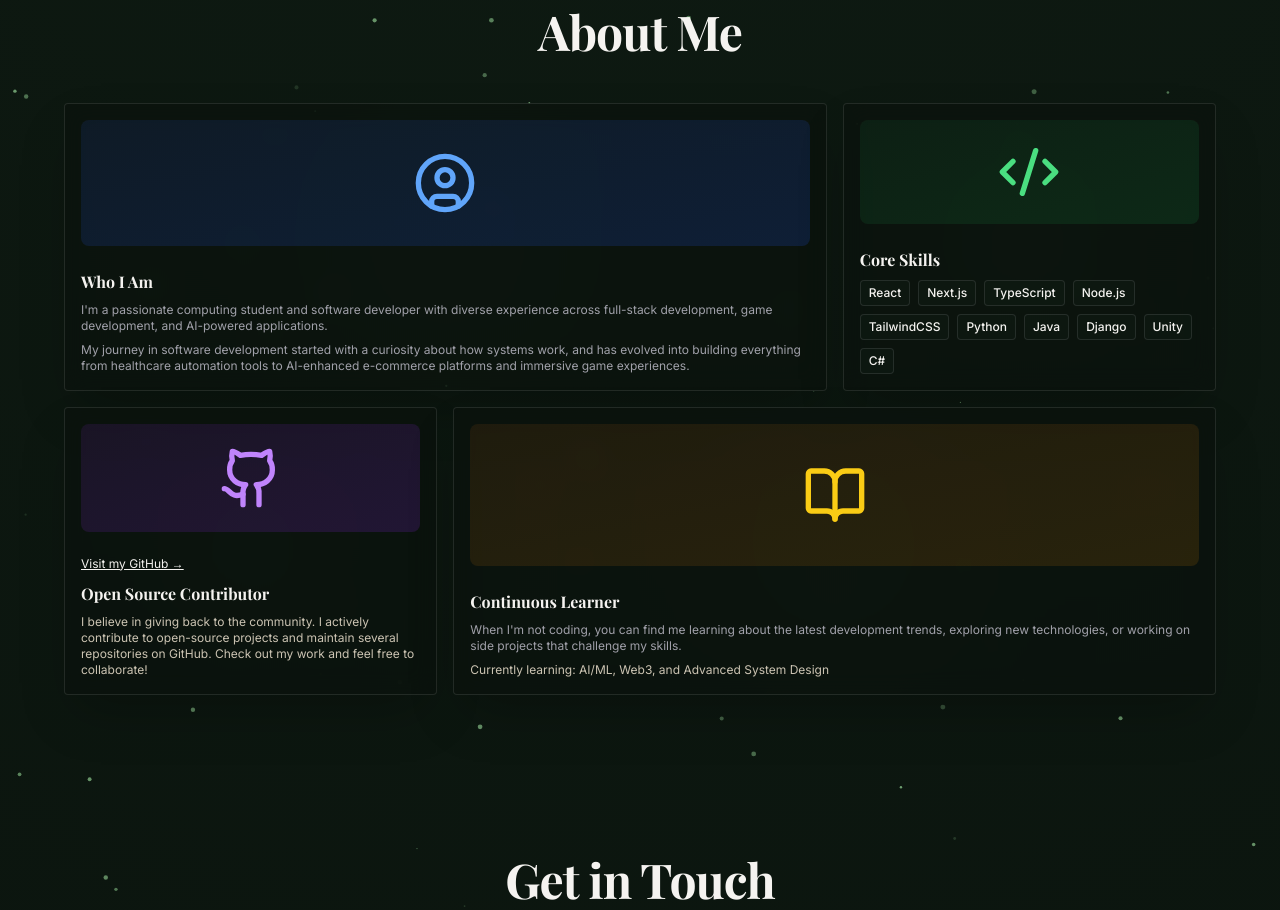
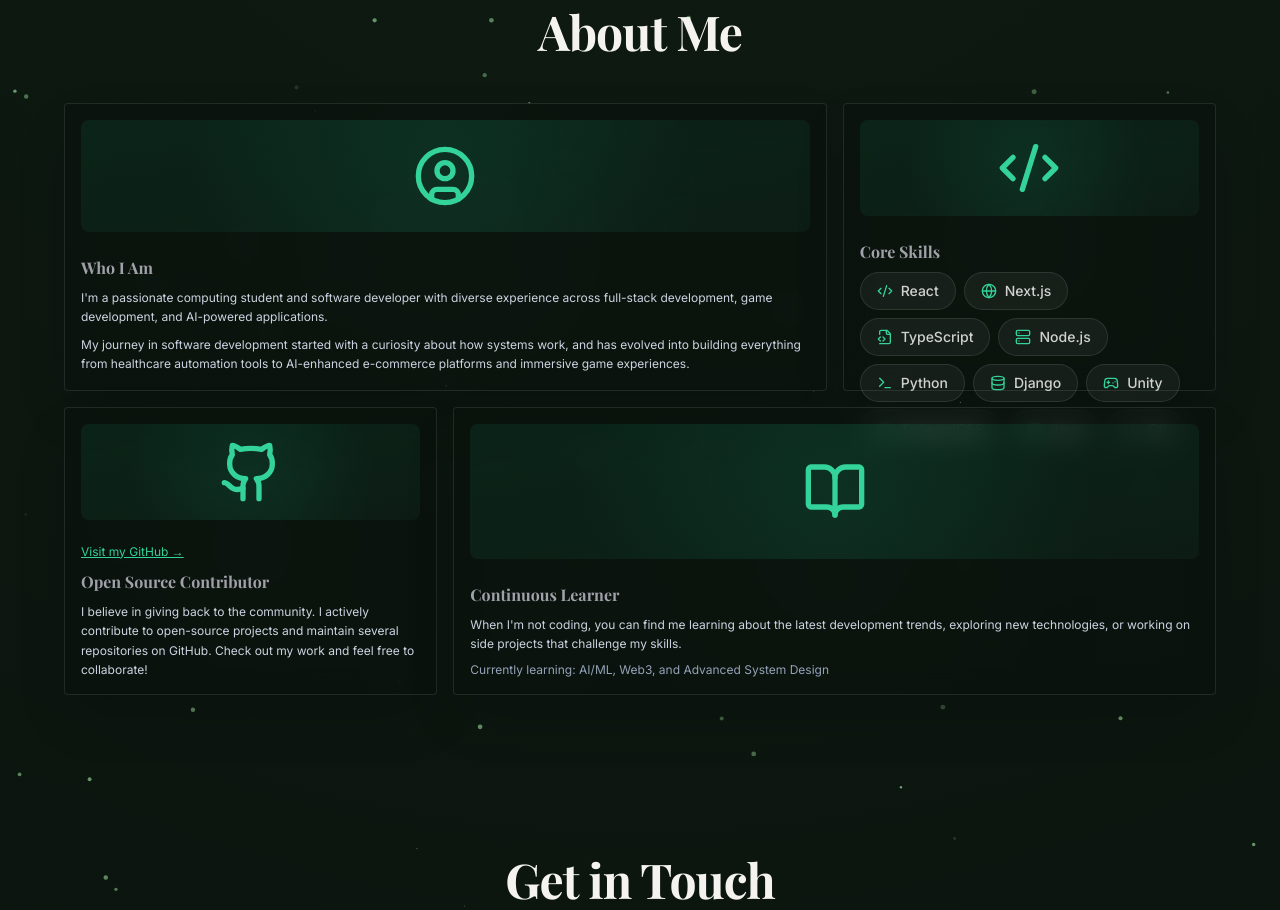
Before and after one commit to Daliadea/Personal-website-portfolio, a Next.js app: page / in a window 1280 px wide. Shown: the part 2440-3350 px from the top of the page. Built offline with nearby package versions, Linux system fonts and the light colour scheme; no server answers.

Commit message:
Polish About Me section: emerald theme, glassmorphism skill pills with icons, improved typography

```diff
--- a/components/About.tsx
+++ b/components/About.tsx
@@ -4,15 +4,32 @@ import { motion } from "framer-motion";
 import { BentoGrid, BentoGridItem } from "@/components/ui/bento-grid";
 import {
   Code2,
-  Rocket,
   Github,
   BookOpen,
-  UserCircle
+  UserCircle,
+  Server,
+  Database,
+  Terminal,
+  Cpu,
+  Globe,
+  FileCode2,
+  Gamepad2,
+  Palette
 } from "lucide-react";
-import { Globe } from "@/components/ui/magic-globe";
-import { AnimatedGrid } from "@/components/ui/magic-grid";
-import { SparklesPreview } from "@/components/ui/aceternity-sparkles";
 import { TiltCard } from "@/components/ui/tilt-card";
+
+const SKILLS = [
+  { name: "React", icon: Code2 },
+  { name: "Next.js", icon: Globe },
+  { name: "TypeScript", icon: FileCode2 },
+  { name: "Node.js", icon: Server },
+  { name: "Python", icon: Terminal },
+  { name: "Django", icon: Database },
+  { name: "Unity", icon: Gamepad2 },
+  { name: "TailwindCSS", icon: Palette },
+  { name: "Java", icon: Cpu },
+  { name: "C#", icon: Code2 },
+];
 
 export default function About() {
   return (
@@ -37,14 +54,14 @@ export default function About() {
           <BentoGrid className="max-w-6xl mx-auto">
             <TiltCard className="md:col-span-2">
               <BentoGridItem
-                title="Who I Am"
+                title={<span className="font-serif">Who I Am</span>}
                 description={
                   <div className="space-y-2">
-                    <p>
+                    <p className="leading-relaxed text-slate-300">
                       I&apos;m a passionate computing student and software developer with diverse experience
                       across full-stack development, game development, and AI-powered applications.
                     </p>
-                    <p>
+                    <p className="leading-relaxed text-slate-300">
                       My journey in software development started with a curiosity about how systems work,
                       and has evolved into building everything from healthcare automation tools to
                       AI-enhanced e-commerce platforms and immersive game experiences.
@@ -52,8 +69,9 @@ export default function About() {
                   </div>
                 }
                 header={
-                  <div className="flex flex-1 w-full h-full min-h-[6rem] rounded-lg bg-gradient-to-br from-blue-900/20 to-blue-700/20 items-center justify-center">
-                    <UserCircle className="w-16 h-16 text-blue-400" />
+                  <div className="flex flex-1 w-full h-full min-h-[6rem] rounded-lg bg-gradient-to-br from-emerald-500/10 to-emerald-400/5 items-center justify-center relative overflow-hidden">
+                    <div className="absolute inset-0 bg-[radial-gradient(circle_at_50%_50%,rgba(16,185,129,0.1),transparent_70%)]"></div>
+                    <UserCircle className="w-16 h-16 text-emerald-400 relative z-10" />
                   </div>
                 }
                 className="md:col-span-2"
@@ -62,26 +80,29 @@ export default function About() {
 
             <TiltCard className="md:col-span-1">
               <BentoGridItem
-                title="Core Skills"
+                title={<span className="font-serif">Core Skills</span>}
                 description={
                   <div className="space-y-2">
                     <div className="flex flex-wrap gap-2 mt-2">
-                      <span className="px-2 py-1 bg-[#0F1C15]/60 text-foreground rounded text-xs font-medium border border-white/10">React</span>
-                      <span className="px-2 py-1 bg-[#0F1C15]/60 text-foreground rounded text-xs font-medium border border-white/10">Next.js</span>
-                      <span className="px-2 py-1 bg-[#0F1C15]/60 text-foreground rounded text-xs font-medium border border-white/10">TypeScript</span>
-                      <span className="px-2 py-1 bg-[#0F1C15]/60 text-foreground rounded text-xs font-medium border border-white/10">Node.js</span>
-                      <span className="px-2 py-1 bg-[#0F1C15]/60 text-foreground rounded text-xs font-medium border border-white/10">TailwindCSS</span>
-                      <span className="px-2 py-1 bg-[#0F1C15]/60 text-foreground rounded text-xs font-medium border border-white/10">Python</span>
-                      <span className="px-2 py-1 bg-[#0F1C15]/60 text-foreground rounded text-xs font-medium border border-white/10">Java</span>
-                      <span className="px-2 py-1 bg-[#0F1C15]/60 text-foreground rounded text-xs font-medium border border-white/10">Django</span>
-                      <span className="px-2 py-1 bg-[#0F1C15]/60 text-foreground rounded text-xs font-medium border border-white/10">Unity</span>
-                      <span className="px-2 py-1 bg-[#0F1C15]/60 text-foreground rounded text-xs font-medium border border-white/10">C#</span>
+                      {SKILLS.map((skill) => {
+                        const IconComponent = skill.icon;
+                        return (
+                          <div
+                            key={skill.name}
+                            className="flex items-center gap-2 px-4 py-2 rounded-full bg-white/5 border border-white/10 hover:border-emerald-500/50 transition-colors"
+                          >
+                            <IconComponent className="w-4 h-4 text-emerald-400" />
+                            <span className="text-sm font-medium text-white/80">{skill.name}</span>
+                          </div>
+                        );
+                      })}
                     </div>
                   </div>
                 }
                 header={
-                  <div className="flex flex-1 w-full h-full min-h-[6rem] rounded-lg bg-gradient-to-br from-green-900/20 to-green-700/20 items-center justify-center">
-                    <Code2 className="w-16 h-16 text-green-400" />
+                  <div className="flex flex-1 w-full h-full min-h-[6rem] rounded-lg bg-gradient-to-br from-emerald-500/10 to-emerald-400/5 items-center justify-center relative overflow-hidden">
+                    <div className="absolute inset-0 bg-[radial-gradient(circle_at_50%_50%,rgba(16,185,129,0.1),transparent_70%)]"></div>
+                    <Code2 className="w-16 h-16 text-emerald-400 relative z-10" />
                   </div>
                 }
                 className="md:col-span-1"
@@ -90,11 +111,16 @@ export default function About() {
 
             <TiltCard className="md:col-span-1">
               <BentoGridItem
-                title="Open Source Contributor"
-                description="I believe in giving back to the community. I actively contribute to open-source projects and maintain several repositories on GitHub. Check out my work and feel free to collaborate!"
+                title={<span className="font-serif">Open Source Contributor</span>}
+                description={
+                  <p className="leading-relaxed text-slate-300">
+                    I believe in giving back to the community. I actively contribute to open-source projects and maintain several repositories on GitHub. Check out my work and feel free to collaborate!
+                  </p>
+                }
                 header={
-                  <div className="flex flex-1 w-full h-full min-h-[6rem] rounded-lg bg-gradient-to-br from-purple-900/20 to-purple-700/20 items-center justify-center">
-                    <Github className="w-16 h-16 text-purple-400" />
+                  <div className="flex flex-1 w-full h-full min-h-[6rem] rounded-lg bg-gradient-to-br from-emerald-500/10 to-emerald-400/5 items-center justify-center relative overflow-hidden">
+                    <div className="absolute inset-0 bg-[radial-gradient(circle_at_50%_50%,rgba(16,185,129,0.1),transparent_70%)]"></div>
+                    <Github className="w-16 h-16 text-emerald-400 relative z-10" />
                   </div>
                 }
                 icon={
@@ -102,7 +128,7 @@ export default function About() {
                     href="https://github.com/Daliadea"
                     target="_blank"
                     rel="noopener noreferrer"
-                    className="text-foreground hover:text-muted-foreground text-xs underline mt-2 inline-block"
+                    className="text-emerald-400 hover:text-emerald-300 text-xs underline mt-2 inline-block transition-colors"
                   >
                     Visit my GitHub →
                   </a>
@@ -113,22 +139,23 @@ export default function About() {
 
             <TiltCard className="md:col-span-2">
               <BentoGridItem
-                title="Continuous Learner"
+                title={<span className="font-serif">Continuous Learner</span>}
                 description={
                   <div className="space-y-2">
-                    <p>
+                    <p className="leading-relaxed text-slate-300">
                       When I&apos;m not coding, you can find me learning about the latest
                       development trends, exploring new technologies, or working on side
                       projects that challenge my skills.
                     </p>
-                    <p className="text-muted-foreground text-xs mt-2">
+                    <p className="text-slate-400 text-xs mt-2">
                       Currently learning: AI/ML, Web3, and Advanced System Design
                     </p>
                   </div>
                 }
                 header={
-                  <div className="flex flex-1 w-full h-full min-h-[6rem] rounded-lg bg-gradient-to-br from-yellow-900/20 to-yellow-700/20 items-center justify-center">
-                    <BookOpen className="w-16 h-16 text-yellow-400" />
+                  <div className="flex flex-1 w-full h-full min-h-[6rem] rounded-lg bg-gradient-to-br from-emerald-500/10 to-emerald-400/5 items-center justify-center relative overflow-hidden">
+                    <div className="absolute inset-0 bg-[radial-gradient(circle_at_50%_50%,rgba(16,185,129,0.1),transparent_70%)]"></div>
+                    <BookOpen className="w-16 h-16 text-emerald-400 relative z-10" />
                   </div>
                 }
                 className="md:col-span-2"
```
